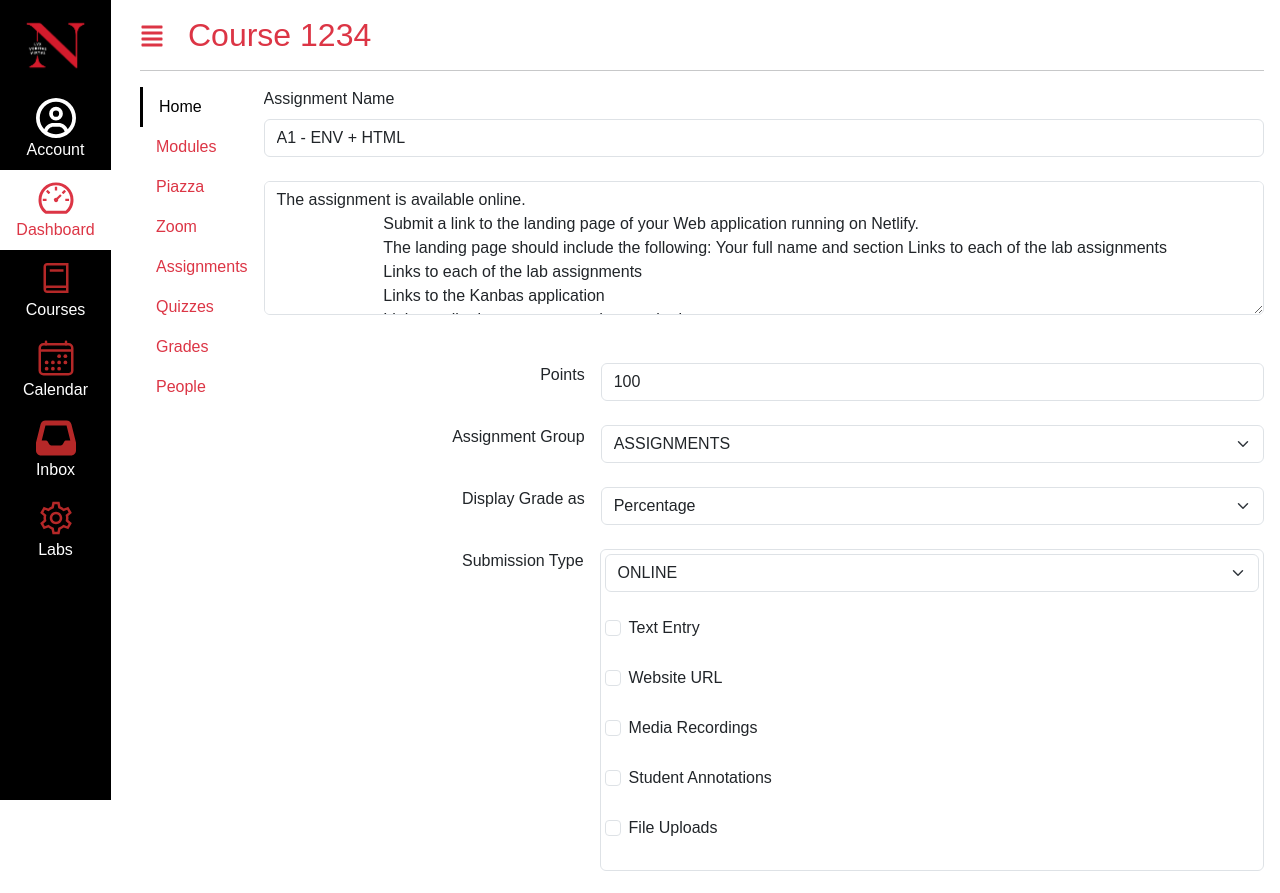
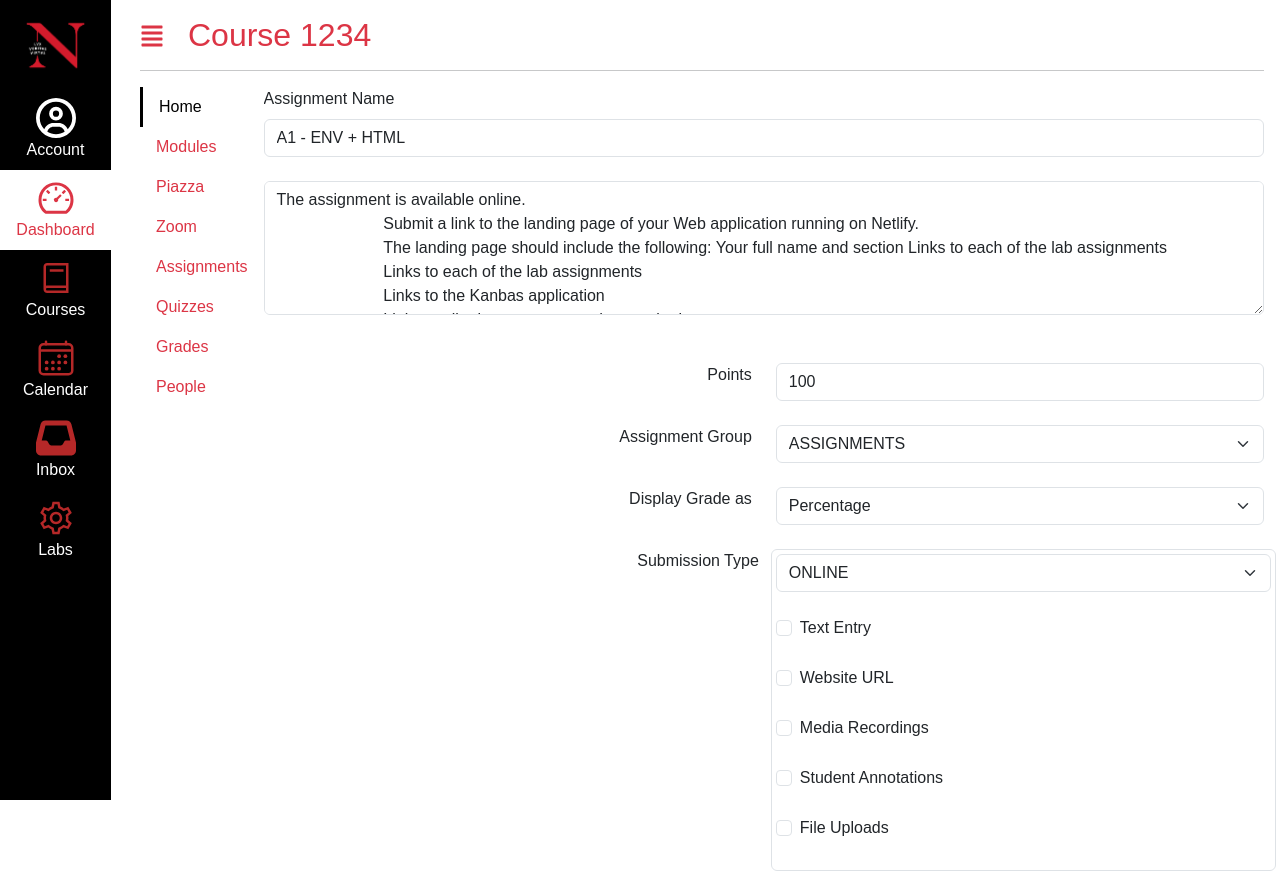
Before and after one commit to LuckyRandomness/kambaz-next-js, a Next.js app: page /courses/1234/assignments/123 in a window 1280 px wide. Shown: the top 893 px of the page. Built offline with nearby package versions, Linux system fonts and the light colour scheme.

Commit message:
Changed Assignment editor to work with Row/Col rather than m/p

```diff
--- a/app/(kambaz)/courses/[cid]/assignments/[aid]/page.tsx
+++ b/app/(kambaz)/courses/[cid]/assignments/[aid]/page.tsx
@@ -1,5 +1,5 @@
 'use client'
-import { Button, FormCheck, FormControl, FormLabel, FormSelect } from "react-bootstrap";
+import { Button, Col, FormCheck, FormControl, FormLabel, FormSelect, Row } from "react-bootstrap";
 import Form from 'react-bootstrap/Form';
 
 export default function AssignmentEditor() {
@@ -17,29 +17,27 @@ export default function AssignmentEditor() {
                         Links to all relevant source code repositories
                 The Kanbas application should include a link to navigate back to the landing page."/><br /><br />
                 </Form.Group>
-                <div>
-                    <Form.Group className="d-flex">
-                        <FormLabel className="w-50 text-end pe-3" htmlFor="wd-points">Points</FormLabel>
-                        <div className="w-100"><FormControl id="wd-points" defaultValue="100"/></div>
-                    </Form.Group><br />
-                    <Form.Group className="d-flex">
-                        <FormLabel className="w-50 text-end pe-3" htmlFor="wd-assignment-group">Assignment Group</FormLabel>
-                        <div className="w-100">
-                        <FormSelect id="wd-assignment-group">
+                    <Row className="justify-content-center">
+                        <Col className="text-end"><FormLabel htmlFor="wd-points">Points</FormLabel></Col>
+                        <Col><FormControl id="wd-points" defaultValue="100"/></Col>
+                    </Row> <br />
+                    <Row className="justify-content-center">
+                        <Col className="text-end"><FormLabel htmlFor="wd-assignment-group">Assignment Group</FormLabel></Col>
+                        <Col><FormSelect id="wd-assignment-group">
                             <option value="ASSIGNMENTS">ASSIGNMENTS</option>
                             <option value="QUIZZES">QUIZZES</option>
-                        </FormSelect> </div>
-                    </Form.Group><br />
-                    <Form.Group className="d-flex">
-                        <FormLabel className="w-50 text-end pe-3" htmlFor="wd-display-grade-as">Display Grade as</FormLabel>
-                        <div className= "w-100"><FormSelect id="wd-display-grade-as">
+                        </FormSelect> </Col>
+                    </Row> <br />
+                    <Row className="justify-content-center">
+                        <Col className="text-end"><FormLabel htmlFor="wd-display-grade-as">Display Grade as</FormLabel></Col>
+                        <Col><FormSelect id="wd-display-grade-as">
                             <option value="PERCENTAGE">Percentage</option>
                             <option value="FRACTION">Fraction</option>
-                        </FormSelect> </div>
-                    </Form.Group><br />
-                    <Form.Group className="d-flex">
-                        <FormLabel className="w-50 text-end pe-3" htmlFor="wd-submission-type">Submission Type</FormLabel>
-                        <div className="w-100 border p-1 rounded">
+                        </FormSelect></Col>
+                    </Row><br />
+                    <Row className="justify-content-center">
+                        <Col className="text-end"><FormLabel htmlFor="wd-submission-type">Submission Type</FormLabel></Col>
+                        <Col className="border p-1 rounded">
                             <FormSelect id="wd-submission-type">
                                 <option value="ONLINE">ONLINE</option>
                                 <option value="OFFLINE">OFFLINE</option>
@@ -49,11 +47,11 @@ export default function AssignmentEditor() {
                             <FormCheck id="wd-chkbox-media-recordings" label="Media Recordings" name="online-entry-options"/> <br />
                             <FormCheck id="wd-chkbox-student-annotations" label="Student Annotations" name="online-entry-options"/> <br />
                             <FormCheck id="wd-chkbox-file-uploads" label="File Uploads" name="online-entry-options"/> <br />
-                        </div>
-                    </Form.Group><br />
-                    <Form.Group className="d-flex">
-                        <FormLabel className="w-50 text-end pe-3" htmlFor="wd-submission-type">Assign</FormLabel>
-                        <div className="w-100 border p-1 rounded">
+                        </Col>
+                    </Row><br />
+                    <Row className="justify-content-center">
+                        <Col className="text-end"><FormLabel htmlFor="wd-submission-type">Assign</FormLabel></Col>
+                        <Col className="border p-1 rounded">
                             <Form.Group>
                                 <FormLabel><b>Assign to</b></FormLabel>
                                 <FormControl id="wd-assign" defaultValue="Everyone"/>
@@ -72,9 +70,8 @@ export default function AssignmentEditor() {
                                     <FormControl type="datetime-local" />
                                 </Form.Group> <br />
                             </div>
-                        </div>
-                    </Form.Group><br />
-                </div>
+                        </Col>
+                    </Row><br />
             </Form>
             <hr/>
             <div className="d-flex flex-row justify-content-end">
@@ -84,28 +81,3 @@ export default function AssignmentEditor() {
         </div>
     );
 }
-
-{/*
-    <td align="right" valign="top">
-        <label htmlFor="wd-assign">Assign</label>
-    </td>
-    <td>
-        <label htmlFor="wd-assign">Assign to</label><br />
-        <input id="wd-assign" defaultValue={"Everyone"}/> <br/> <br />
-        <label htmlFor="wd-due">Due</label><br />
-        <input id="wd-due" defaultValue={"2024-05-13"}/> <br /> <br />
-        <table>
-            <thead>
-                <tr>
-                    <th><label htmlFor="wd-available-from">Available from</label></th>
-                    <th><label htmlFor="wd-until">Until</label></th>
-                </tr>
-            </thead>
-            <tbody>
-                <tr>
-                    <td><input id="wd-available-from" type="date" defaultValue={"2024-05-06"}/></td>
-                    <td><input id="wd-until" type="date" defaultValue={"2024-05-20"}/></td>
-                </tr>
-            </tbody>
-        </table>
-    </td> */}
--- a/app/labs/lab2/page.tsx
+++ b/app/labs/lab2/page.tsx
@@ -80,6 +80,7 @@ export default function Lab2() {
       <GridLayout />
       <Flex />
       <MediaQueriesDemo />
+      <Link href="/labs/lab2/tailwind" className="fs-4">Tailwind Labs Here!!!</Link> <br />
       <ReactIconsSampler />
       <BootstrapGrids />
       <ScreenSizeLabel />
```
